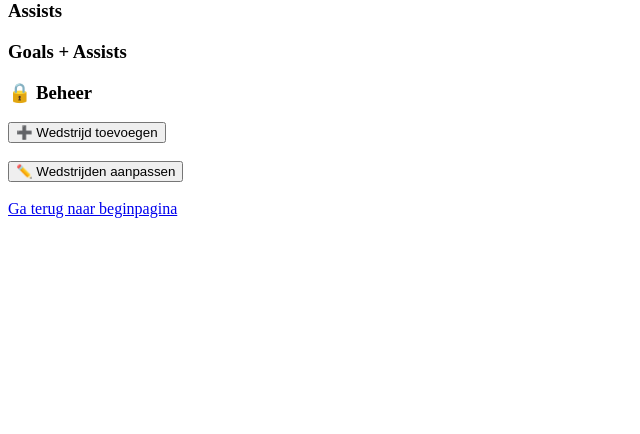
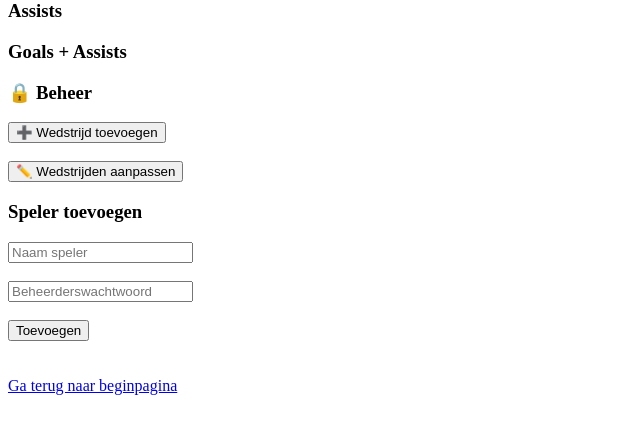
Before and after one commit to Jorenvdp/milacvrienden, a Python web app: template templates/overzicht.html in a window 1280 px wide. Shown: the part 144-578 px from the top of the page, without its empty margins (0-640 px from the left). Run offline with Jinja, Linux system fonts and the light colour scheme; the template is opened without the code that fills it, so the values that code supplies are empty.

Commit message:
Update overzicht.html

```diff
--- a/templates/overzicht.html
+++ b/templates/overzicht.html
@@ -40,6 +40,25 @@ Tegen: {{ data.team.tegen }}
     <button>✏️ Wedstrijden aanpassen</button>
 </a>
 
+<h3>Speler toevoegen</h3>
+
+<form method="post" action="/speler/toevoegen">
+  <input
+    type="text"
+    name="naam"
+    placeholder="Naam speler"
+    required
+  >
+  <br><br>
+  <input
+    type="password"
+    name="password"
+    placeholder="Beheerderswachtwoord"
+    required
+  >
+  <br><br>
+  <button type="submit">Toevoegen</button>
+</form>
 
 <br><br>
 
```
